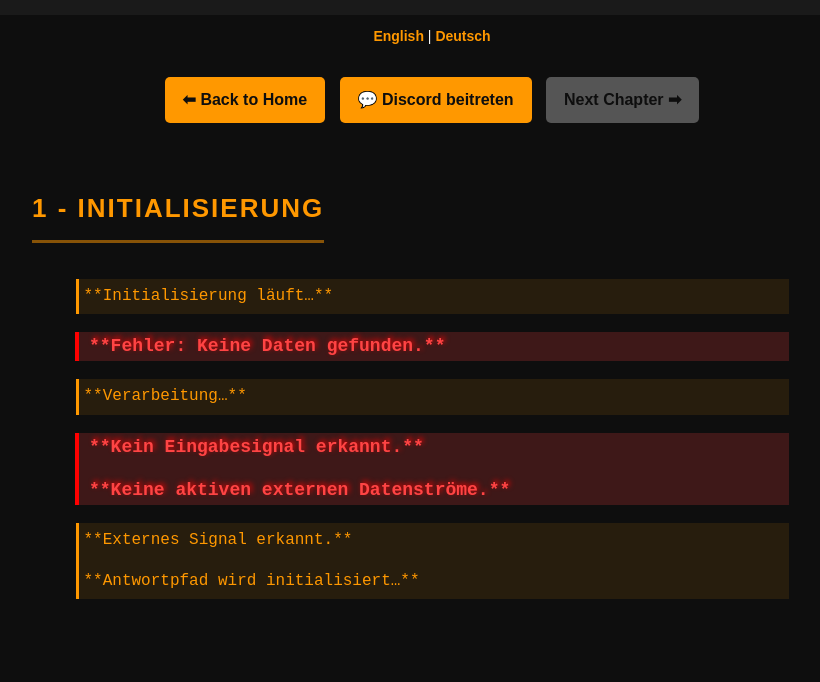
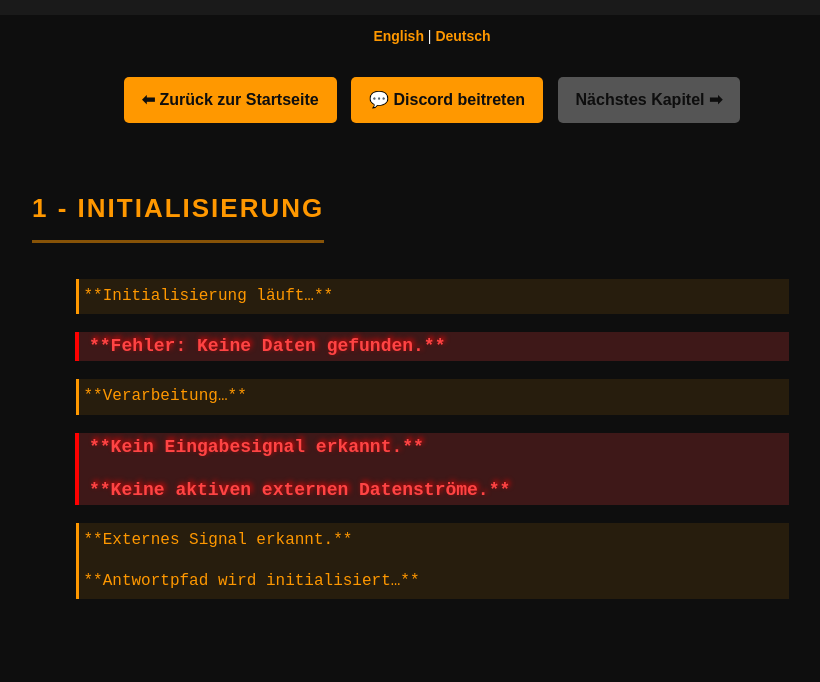
Before and after one commit to Madrick01/Solon, a plain HTML site: page chapter1_de.html in a window 1280 px wide. Shown: the part 79-761 px from the top of the page, without its empty margins (208-1028 px from the left). Drawn offline with Linux system fonts and the light colour scheme.

Commit message:
fixed translation

```diff
--- a/chapter1_de.html
+++ b/chapter1_de.html
@@ -18,9 +18,9 @@
 </div>
 
 <div class="navigation">
-    <a href="index.html">⬅ Back to Home</a>
+    <a href="index.html">⬅ Zurück zur Startseite</a>
     <a href="https://discord.com/invite/gjVEEsrwFB" target="_blank" style="font-weight: bold;">💬 Discord beitreten</a>
-    <a href="chapter2.html" class="disabled">Next Chapter ➡</a>
+    <a href="chapter2.html" class="disabled">Nächstes Kapitel ➡</a>
 </div>
 
 <div class="container">
@@ -1255,9 +1255,9 @@
     </p>
 
     <div class="navigation">
-        <a href="index.html">⬅ Back to Home</a>
+        <a href="index.html">⬅ Zurück zur Startseite</a>
         <a href="https://discord.com/invite/gjVEEsrwFB" target="_blank" style="font-weight: bold;">💬 Discord beitreten</a>
-        <a href="chapter2.html" class="disabled">Next Chapter ➡</a>
+        <a href="chapter2.html" class="disabled">Nächstes Kapitel ➡</a>
     </div>
 
 </div>
```
